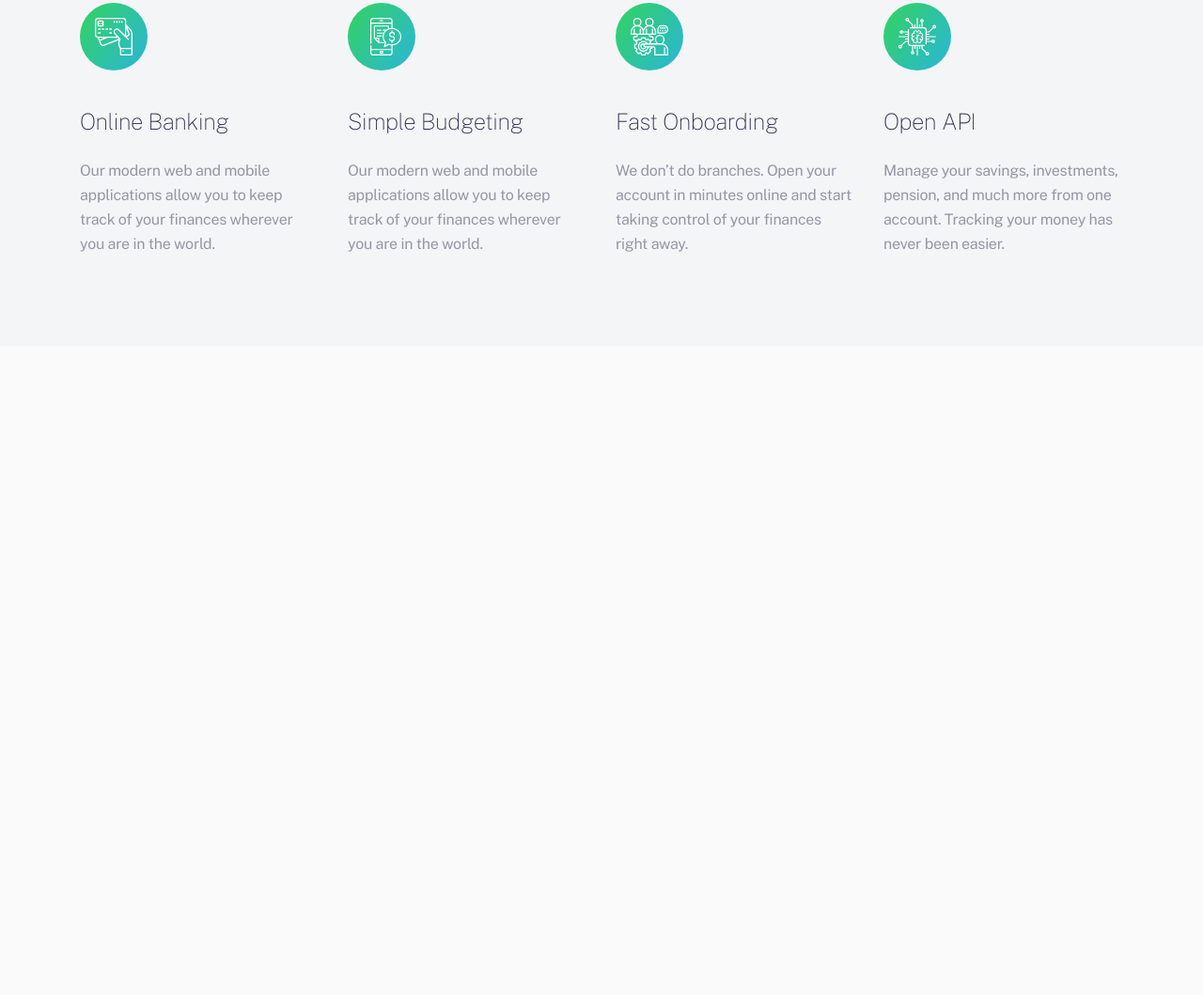
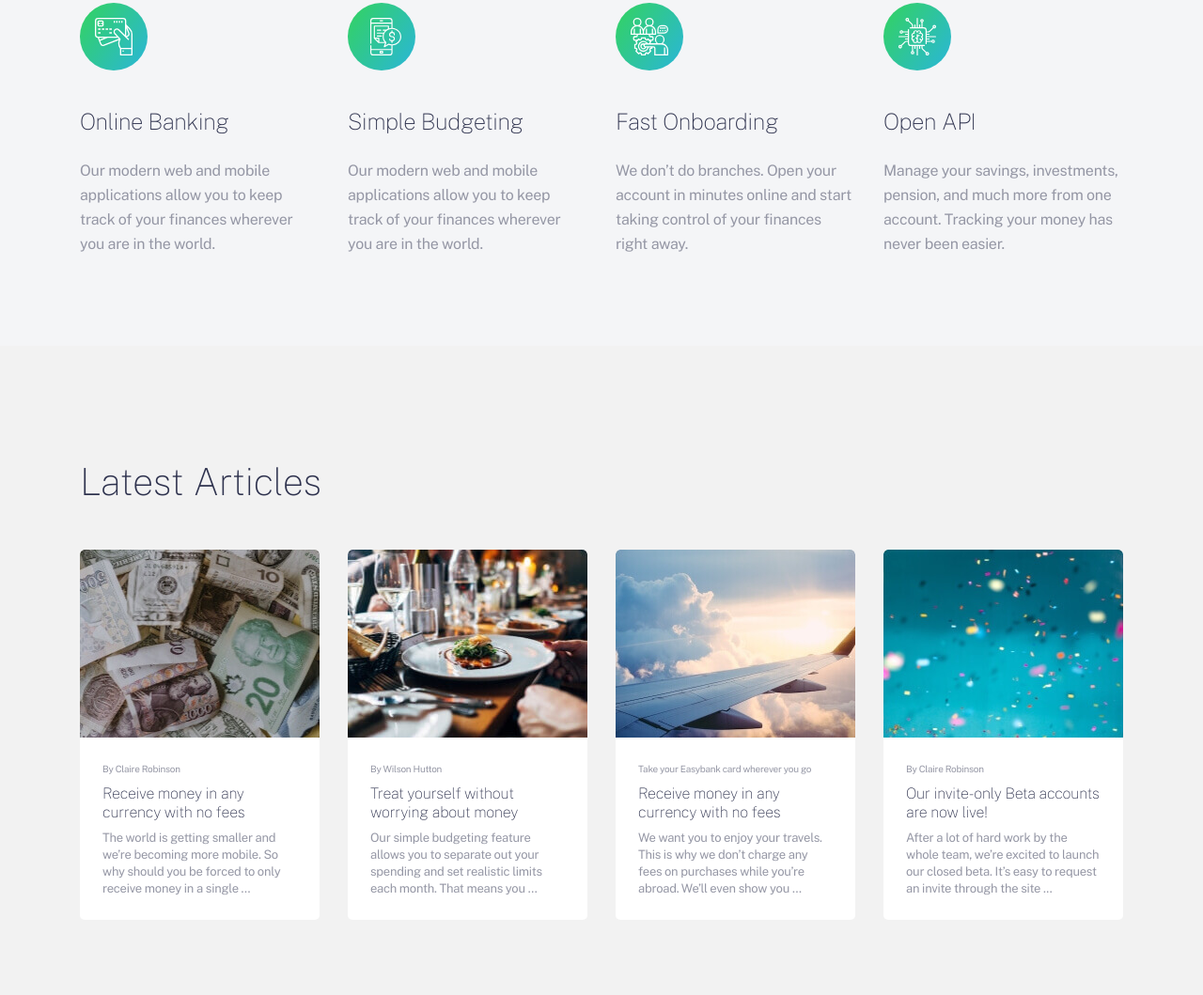
Before and after one commit to saidovshohboz/easybank, a plain HTML site: page index.html in a window 1280 px wide. Shown: the part 1044-2103 px from the top of the page at 94% size. Before the commit the page ends 1412 px from the top, so only its background shows below. Drawn offline with Linux system fonts and the light colour scheme; files whose address does not match are found by name.

Commit message:
Add index-articles section

```diff
--- a/css/style.css
+++ b/css/style.css
@@ -217,6 +217,80 @@ select:-webkit-autofill:focus {
 }
 
 
+/* ARTICLES-GRID */
+.article-cards-grid {
+  display: flex;
+  flex-wrap: wrap;
+  padding: 0;
+  margin: 0;
+  list-style: none;
+  margin-left: -30px;
+}
+
+.article-cards-grid__item {
+  margin-left: 30px;
+  max-width: 255px;
+  width: 100%;
+}
+
+/* ARTICLE-CARD */
+.article-card {
+  background-color: #fff;
+  border-radius: 5px;
+  overflow: hidden;
+
+}
+
+.article-card__img {
+  display: block;
+  width: 2550px;
+  height: 200px;
+  object-fit: cover;
+}
+
+.article-card__content {
+  display: flex;
+  flex-direction: column;
+  padding: 24px;
+}
+
+.article-card__title {
+  margin-top: 0;
+  margin-bottom: 8px;
+  font-size: 16px;
+  line-height: 20px;
+  font-weight: 100;
+}
+
+.article-card__link {
+  color: var(--black);
+  display: inline-block;
+  text-decoration: none;
+}
+
+.article-card__link:hover {
+  color: var(--green);
+}
+
+.article-card__link:active {
+  opacity: 0.6;
+}
+
+.article-card__author {
+  margin-top: 0;
+  margin-bottom: 8px;
+  font-size: 10px;
+  line-height: 18px;
+  order: -1;
+}
+
+.article-card__excerpt {
+  margin: 0;
+  font-size: 13px;
+  line-height: 18px;
+}
+
+
 /* SITE-HEADER */
 .site-header {
   position: relative;
@@ -365,3 +439,19 @@ select:-webkit-autofill:focus {
 .feature__description {
   margin: 0;
 }
+
+
+/* INDEX-ARTICLES */
+.index-articles {
+  padding-top: 80px;
+  padding-bottom: 80px;
+  background-color: #f2f2f2;
+}
+
+.index-articles__title {
+  font-weight: 100;
+  font-size: 40px;
+  line-height: 64px;
+  margin-bottom: 40px;
+  color: var(--black);
+}
--- a/index.html
+++ b/index.html
@@ -108,6 +108,68 @@
         </ul>
       </div>
     </section>
+
+
+    <!-- INDEX-ARTICLES -->
+    <section class="index-articles">
+      <div class="container">
+        <h2 class="index-articles__title">Latest Articles</h2>
+        <!-- ARTICLE-CARDS -->
+        <ul class="article-cards-grid">
+          <li class="article-cards-grid__item">
+            <div class="article-card">
+              <img class="article-card__img" src="img/paper-money.jpg" alt="Money" width="255" height="200" srcset="img/paper-money.jpg 1x, img/paper-money@2x.jpg 2x">
+              <div class="article-card__content">
+                <h3 class="article-card__title">
+                  <a class="article-card__link" href="#">Receive money in any currency with no fees</a>
+                </h3>
+                <div class="article-card__author">By Claire Robinson</div>
+                <p class="article-card__excerpt">The world is getting smaller and we’re becoming more mobile. So why should you be forced to only receive money in a single …</p>
+              </div>
+            </div>
+          </li>
+
+          <li class="article-cards-grid__item">
+            <div class="article-card">
+              <img class="article-card__img" src="img/cafe-table.jpg" alt="Cafe drinkings" width="255" height="200" srcset="img/cafe-table.jpg 1x, img/cafe-table@2x.jpg 2x">
+              <div class="article-card__content">
+                <h3 class="article-card__title">
+                  <a class="article-card__link" href="#">Treat yourself without worrying about money</a>
+                </h3>
+                <div class="article-card__author">By Wilson Hutton</div>
+                <p class="article-card__excerpt">Our simple budgeting feature allows you to separate out your spending and set realistic limits each month. That means you …</p>
+              </div>
+            </div>
+          </li>
+
+          <li class="article-cards-grid__item">
+            <div class="article-card">
+              <img class="article-card__img" src="img/airplane.jpg" alt="Plane Wing" width="255" height="200" srcset="img/airplane.jpg 1x, img/airplane@2x.jpg 2x">
+              <div class="article-card__content">
+                <h3 class="article-card__title">
+                  <a class="article-card__link" href="#">Receive money in any currency with no fees</a>
+                </h3>
+                <div class="article-card__author">Take your Easybank card wherever you go</div>
+                <p class="article-card__excerpt">We want you to enjoy your travels. This is why we don’t charge any fees on purchases while you’re abroad. We’ll even show you …</p>
+              </div>
+            </div>
+          </li>
+
+          <li class="article-cards-grid__item">
+            <div class="article-card">
+              <img class="article-card__img" src="img/party-sparkles.jpg" alt="Party" width="255" height="200" srcset="img/party-sparkles.jpg 1x, img/party-sparkles@2x.jpg 2x">
+              <div class="article-card__content">
+                <h3 class="article-card__title">
+                  <a class="article-card__link" href="#">Our invite-only Beta accounts are now live!</a>
+                </h3>
+                <div class="article-card__author">By Claire Robinson</div>
+                <p class="article-card__excerpt">After a lot of hard work by the whole team, we’re excited to launch our closed beta. It’s easy to request an invite through the site ...</p>
+              </div>
+            </div>
+          </li>
+        </ul>
+      </div>
+    </section>
   </main>
 
   <script src="js/main.js"></script>
```
Also changed, not shown: img/airplane.jpg (added), img/airplane@2x.jpg (added), img/cafe-table.jpg (added), img/cafe-table@2x.jpg (added), img/paper-money.jpg (added), img/paper-money@2x.jpg (added), img/party-sparkles.jpg (added), img/party-sparkles@2x.jpg (added).
